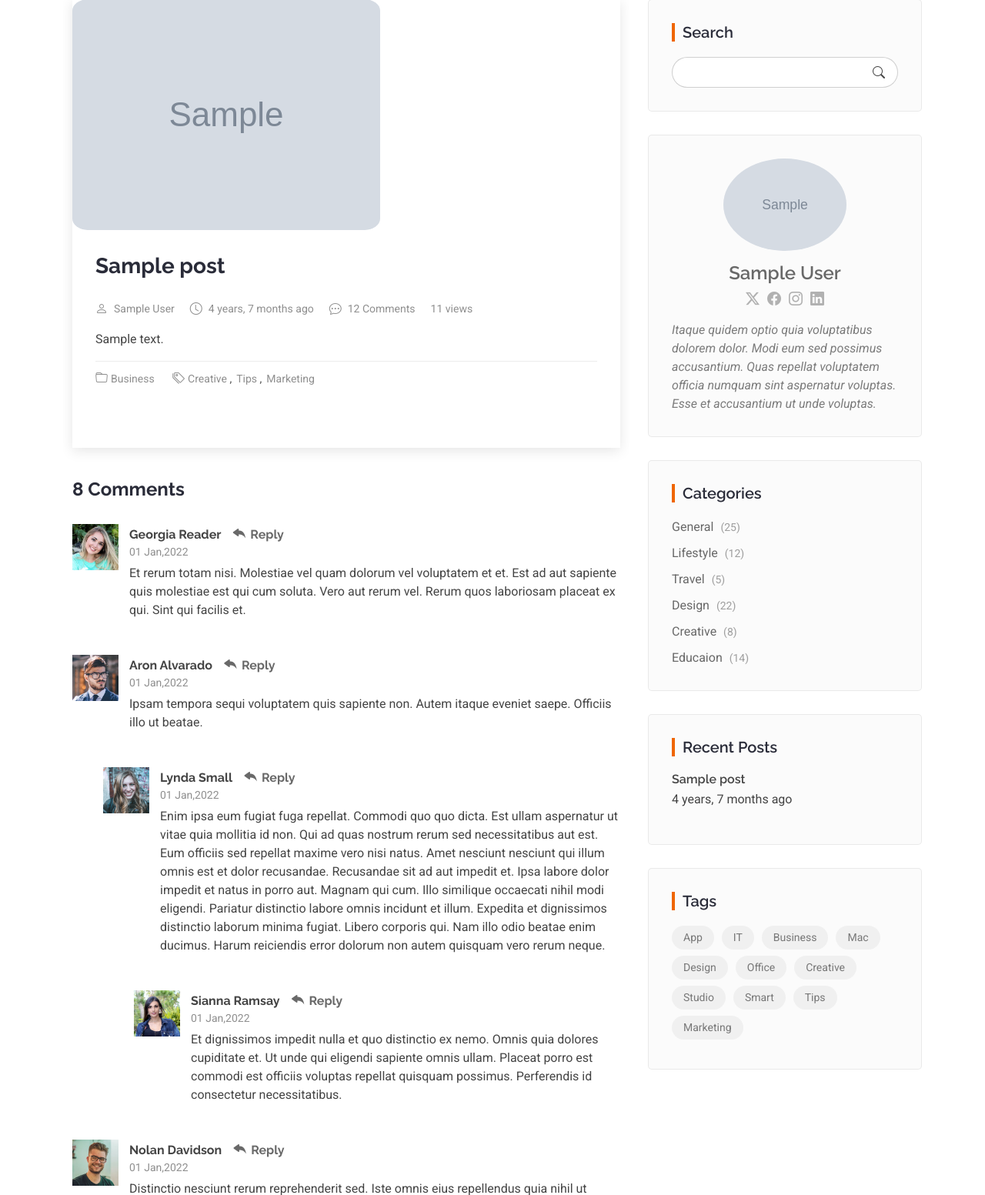
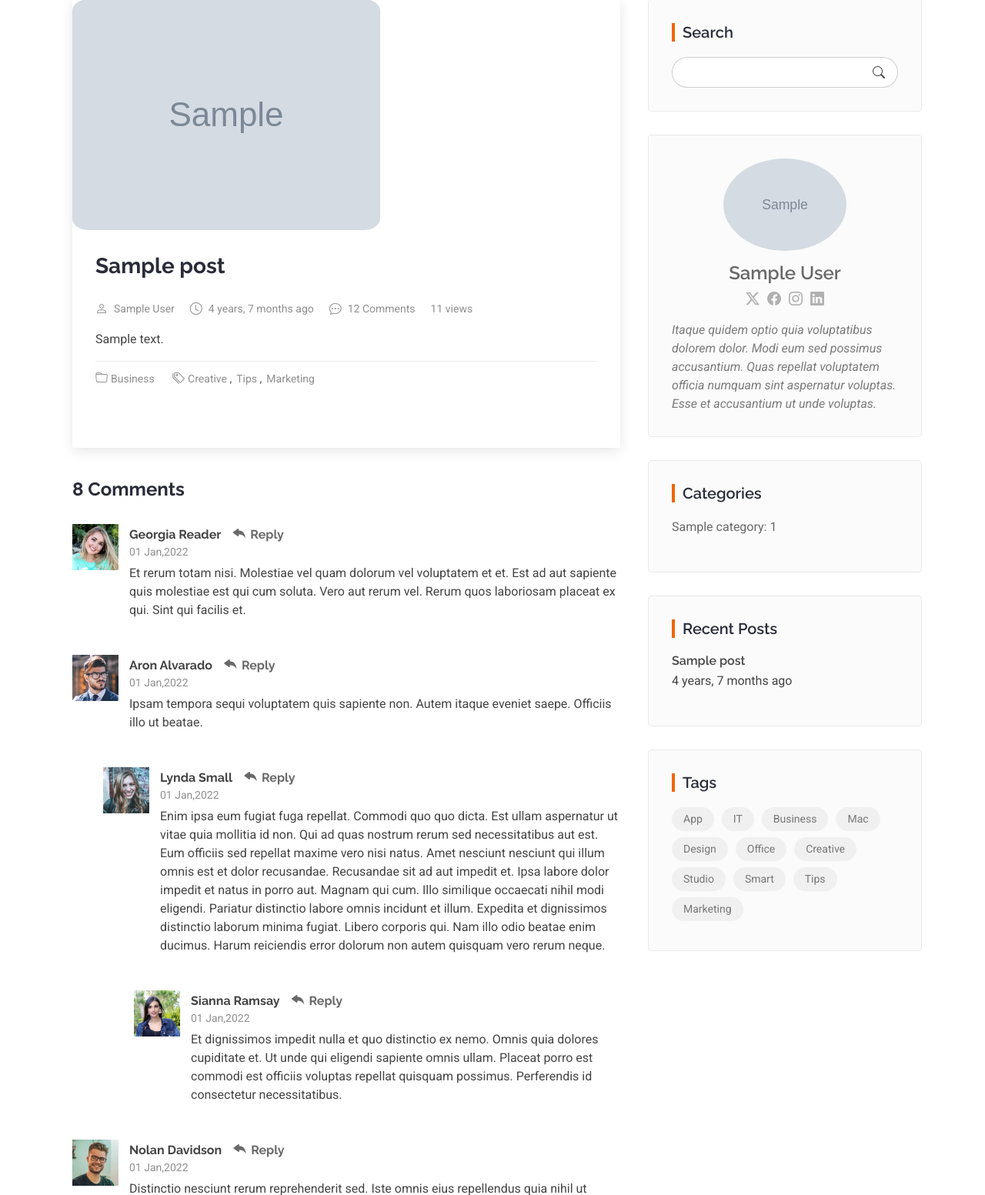
Before and after one commit to amirrezaee01/weblog, a Django app: page /blog/1 in a window 1280 px wide. Shown: the part 385-1938 px from the top of the page at 77% size. Run offline with Django 4.2, Linux system fonts and the light colour scheme; tables that the repository leaves empty hold one stand-in row (values such as "Sample post"); grey boxes marked "Sample" are stand-in pictures; some libraries are stand-ins or nearby versions.

Commit message:
show how much category we have

```diff
--- a/blog/templatetags/blog_tags.py
+++ b/blog/templatetags/blog_tags.py
@@ -1,5 +1,5 @@
 from django import template
-from blog.models import Post
+from blog.models import Post,Category
 
 
 register = template.Library()
@@ -8,3 +8,15 @@ register = template.Library()
 def latestpost():
     posts = Post.objects.filter(status=1).order_by('-published_date')[:3]
     return {'posts':posts}
+
+@register.inclusion_tag('blog/blog-category.html')
+def postcategories():
+    posts = Post.objects.filter(status=1)
+    categories = Category.objects.all()
+    cat_dict = {}
+    for name in categories:
+        post_count = posts.filter(category=name).count()
+
+        cat_dict[name] = post_count
+
+    return {'categories': cat_dict}
--- a/templates/blog/blog-category.html
+++ b/templates/blog/blog-category.html
@@ -3,13 +3,14 @@
 <div class="categories-widget widget-item">
 
     <h3 class="widget-title">Categories</h3>
-    <ul class="mt-3">
-        <li><a href="#">General <span>(25)</span></a></li>
-        <li><a href="#">Lifestyle <span>(12)</span></a></li>
-        <li><a href="#">Travel <span>(5)</span></a></li>
-        <li><a href="#">Design <span>(22)</span></a></li>
-        <li><a href="#">Creative <span>(8)</span></a></li>
-        <li><a href="#">Educaion <span>(14)</span></a></li>
+    {% for name,count in categories.items %}
+    <ul>
+        <a href="#" class="mt-3">
+            <p>{{name}}: {{count}}</p>
+
+        </a>
     </ul>
 
+    {% endfor %}
+
 </div><!--/Categories Widget -->
--- a/templates/blog/blog-home.html
+++ b/templates/blog/blog-home.html
@@ -2,6 +2,7 @@
 {% block content %}
 {% load static %}
 {% load humanize %}
+{% load blog_tags %}
 
 <main class="main">
 
--- a/templates/blog/blog-single.html
+++ b/templates/blog/blog-single.html
@@ -288,7 +288,7 @@
             <!--/Blog Author Widget -->
 
             <!-- Categories Widget -->
-            {% include 'blog/blog-category.html' %}
+            {% postcategories %}
 
             <!--/Categories Widget -->
 
```
